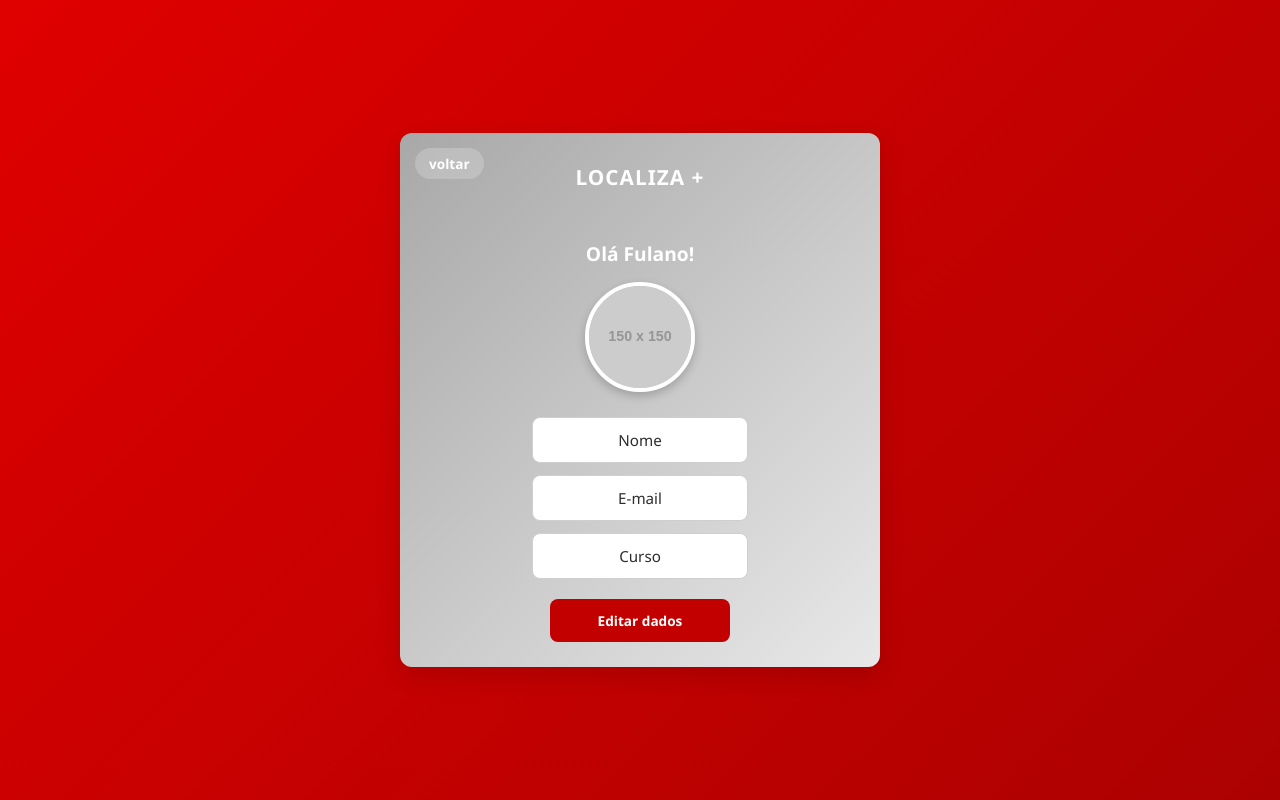
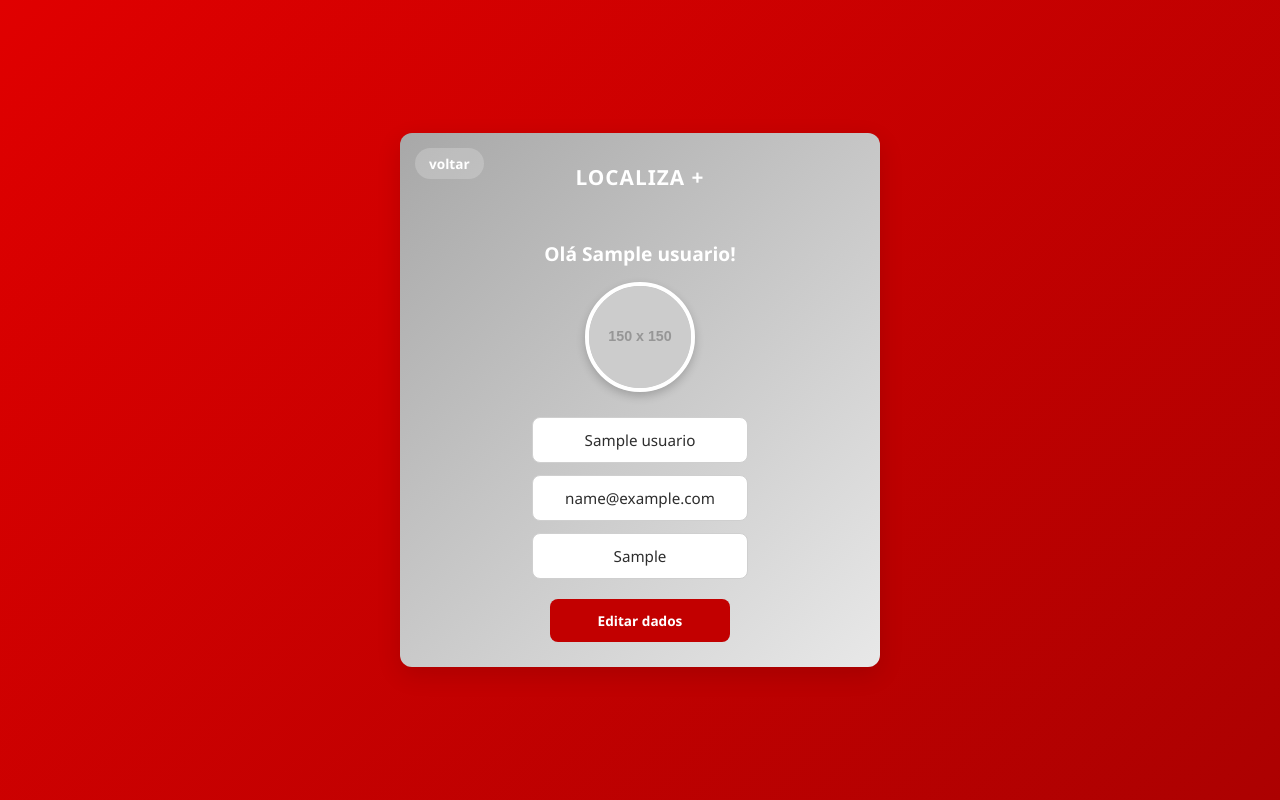
Before and after one commit to Localiza-Mais-603/localiza-mais-senai, a Flask app: page /visualizar-perfil in a window 1280 px wide. Run offline with Flask 3, Linux system fonts and the light colour scheme; the visitor is signed in with stand-in values (Sample User, id 1); tables that the repository leaves empty hold one stand-in row (values such as "Sample post"); grey boxes labelled with a size stand in for pictures from a placeholder-image service; some libraries are stand-ins or nearby versions.

Commit message:
feat: Adiciona Jinja e model ao visualizar perfil, para carregar as informações.

```diff
--- a/app.py
+++ b/app.py
@@ -6,6 +6,7 @@ from dotenv import load_dotenv
 from model.login import verificar_login_coor, verificar_login_usuario
 from model.cadastrar_itens import cadastrar_item, registrar_item_perdido
 from model.listar_itens import listar_todos
+from model.visualizar_perfil import buscar_usuario_por_email
 import os
 from werkzeug.utils import secure_filename
 
@@ -139,7 +140,15 @@ def pag_inicial_usuario():
 
 @app.route("/visualizar-perfil")
 def visualizar_perfil():
-    return render_template("visualizar_perfil.html")
+    usuario_sessao = session.get("usuario")
+
+    if not usuario_sessao:
+        return redirect(url_for("pag_login_aluno"))
+    email = usuario_sessao.get("email") if isinstance(usuario_sessao, dict) else usuario_sessao[0]
+
+    usuario_atualizado = buscar_usuario_por_email(email)
+
+    return render_template("visualizar_perfil.html", usuario=usuario_atualizado)
 
 
 @app.route("/editar/perfil")
--- a/model/visualizar_perfil.py
+++ b/model/visualizar_perfil.py
@@ -1,6 +1,14 @@
 from database.conexao import conectar
 
-def visualizar_perfil():
+def buscar_usuario_por_email(email):
     conexao, cursor = conectar()
+    cursor = conexao.cursor(dictionary=True)
 
-    cursor.execute("""SELECT nome, email, curso FROM usuarios WHERE usuario""")
+    query = "SELECT * FROM usuarios WHERE email = %s"
+    cursor.execute(query, (email,))
+    usuario = cursor.fetchone()
+
+    cursor.close()
+    conexao.close()
+
+    return usuario
--- a/templates/visualizar_perfil.html
+++ b/templates/visualizar_perfil.html
@@ -14,20 +14,21 @@
             <h1 class="titulo-perfil">LOCALIZA +</h1>
             <a type="button" class="btn-voltar" href="/tela/inicial/usuario">voltar</a>
         </header>
-
+        {% if usuario %}
         <section class="boas-vindas">
-            <h2 class="texto-recep">Olá Fulano!</h2>
+            <h2 class="texto-recep">Olá {{usuario.nome}}!</h2>
             <img src="https://placehold.co/150" alt="perfil">
         </section>
 
         <section class="dados-perfil">
             <div class="card-dados">
-                <p class="campos-dados">Nome</p>
-                <p class="campos-dados">E-mail</p>
-                <p class="campos-dados">Curso</p>
+                <p class="campos-dados">{{usuario.nome}}</p>
+                <p class="campos-dados">{{usuario.email}}</p>
+                <p class="campos-dados">{{usuario.curso if usuario.curso else 'Não informado'}}</p>
             </div>
             <a type="button" class="btn-editar" href="/editar/perfil">Editar dados</a>
         </section>
+        {% endif %}
     </main>
 </body>
 
```
